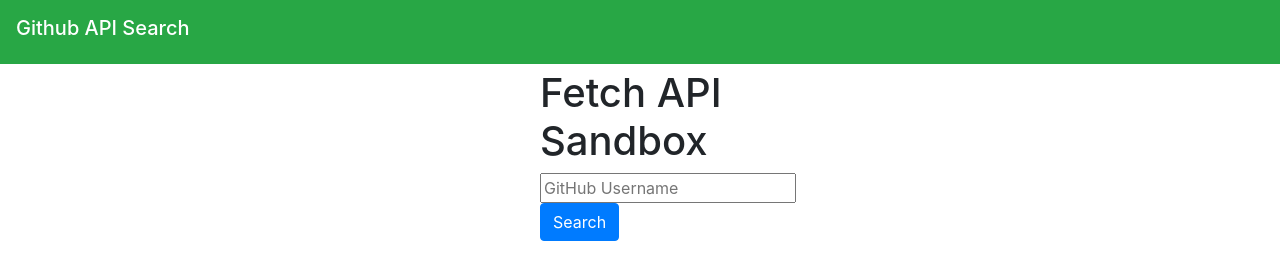
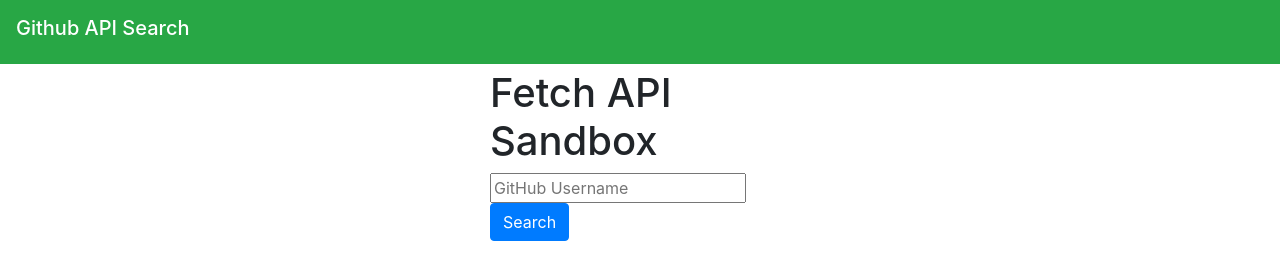
Before and after one commit to AfeezGL/hello-fetch, a plain HTML site: page index.html in a window 1280 px wide. Drawn offline with nearby package versions, Linux system fonts and the light colour scheme.

Commit message:
Update index.html

```diff
--- a/index.html
+++ b/index.html
@@ -5,13 +5,13 @@
     <meta name="viewport" content="width=device-width, initial-scale=1.0">
     <meta http-equiv="X-UA-Compatible" content="ie=edge">
     <link rel="stylesheet" href="https://stackpath.bootstrapcdn.com/bootstrap/4.3.1/css/bootstrap.min.css" integrity="sha384-ggOyR0iXCbMQv3Xipma34MD+dH/1fQ784/j6cY/iJTQUOhcWr7x9JvoRxT2MZw1T" crossorigin="anonymous">
-    <title>Github api</title>
+    <title>Github api search</title>
 </head>
 <body>
     <nav class="navbar text-white bg-success">
         <h4 class="navbar-brand">Github API Search</h4>
     </nav>
-    <div style="width:200px;margin:5px auto;">
+    <div style="width:300px;margin:5px auto;">
         <h1>Fetch API Sandbox</h1>
         <form action="" class="mb-3">
             <input type="text" id="searchQuery"placeholder="GitHub Username">
```
